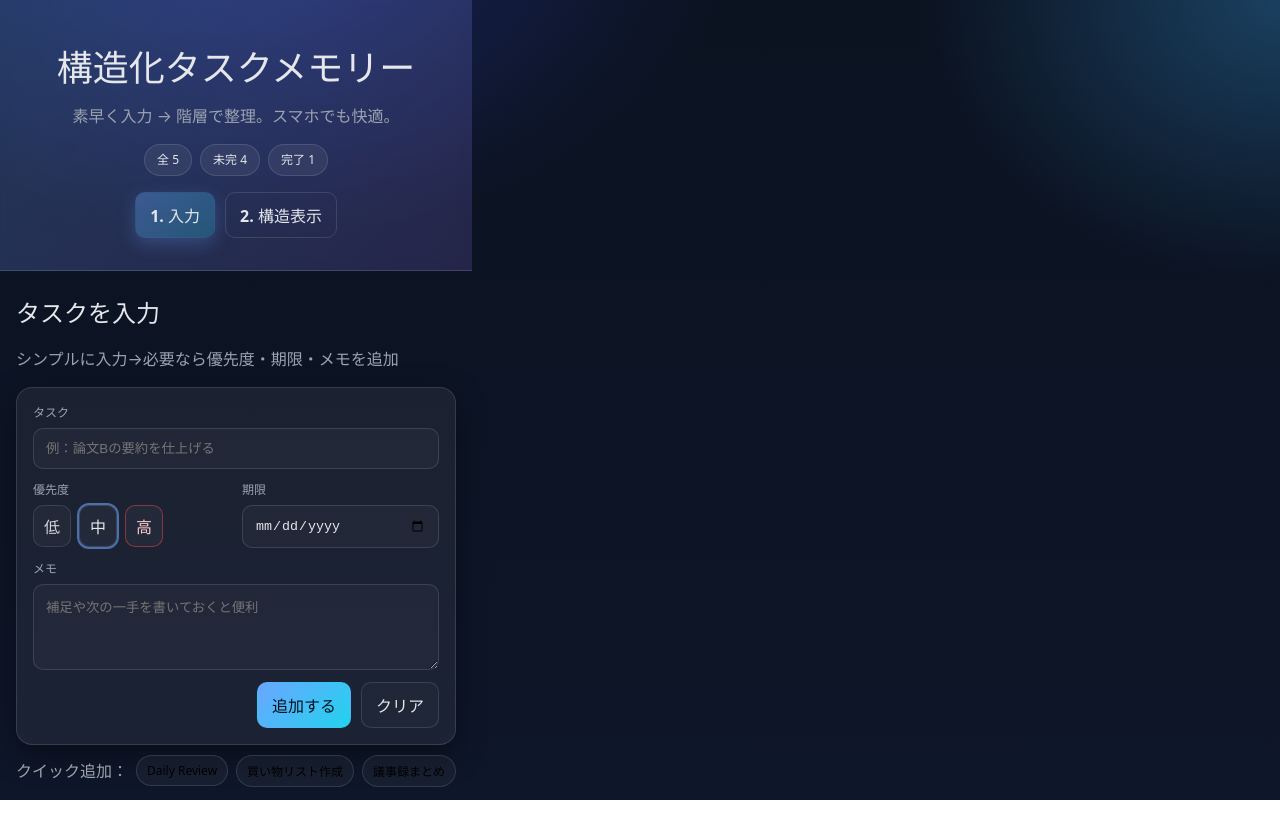
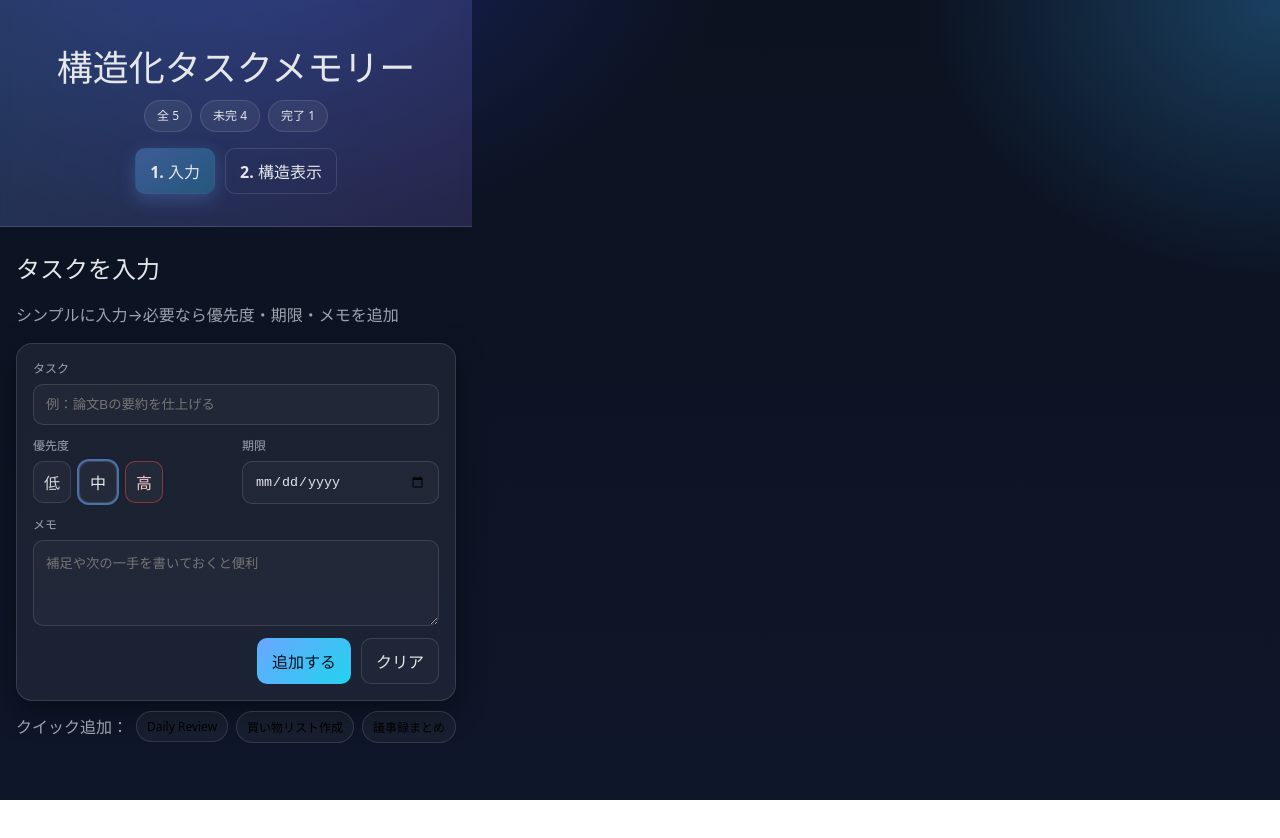
Before and after one commit to awaki-k/TaskMannageApp, a React (Vite) app in the folder task-mannage-app/: page / in a window 1280 px wide. Shown: the top 838 px of the page. Built offline with nearby package versions, Linux system fonts and the light colour scheme.

Commit message:
説明文変更

```diff
--- a/task-mannage-app/src/App.tsx
+++ b/task-mannage-app/src/App.tsx
@@ -53,7 +53,7 @@ export default function App() {
             <div className="hero">
                 <div className="hero-inner">
                     <h1>構造化タスクメモリー</h1>
-                    <p className="muted">素早く入力 → 階層で整理。スマホでも快適。</p>
+                    {/*<p className="muted">素早く入力 → 階層で整理。スマホでも快適。</p>*/}
                     <div className="chips">
                         <span className="chip">全 {counts.total}</span>
                         <span className="chip">未完 {counts.active}</span>
@@ -97,7 +97,7 @@ export default function App() {
             {/* モバイル下部ナビ */}
             <nav className="bottom-nav">
                 <button className={`bn-item ${mode === "input" ? "active" : ""}`} onClick={() => setMode("input")}>入力</button>
-                <button className={`bn-item ${mode === "structure" ? "active" : ""}`} onClick={() => setMode("structure")}>構造</button>
+                <button className={`bn-item ${mode === "structure" ? "active" : ""}`} onClick={() => setMode("structure")}>タスク一覧</button>
             </nav>
         </main>
     );
--- a/task-mannage-app/src/components/TaskTree.tsx
+++ b/task-mannage-app/src/components/TaskTree.tsx
@@ -31,7 +31,7 @@ export default function TaskTree({
         <section className="panel">
             <div className="panel-head">
                 <h2>構造的タスク表示</h2>
-                <p className="muted">ドラッグ&ドロップで親子関係を変更／ルートに落とすと最上位へ</p>
+                {/*<p className="muted">ドラッグ&ドロップで親子関係を変更／ルートに落とすと最上位へ</p>*/}
             </div>
 
             <div className="root-drop glass" onDragOver={prevent} onDrop={(e) => handleRootDrop(e, onDropToRoot)}>
```
